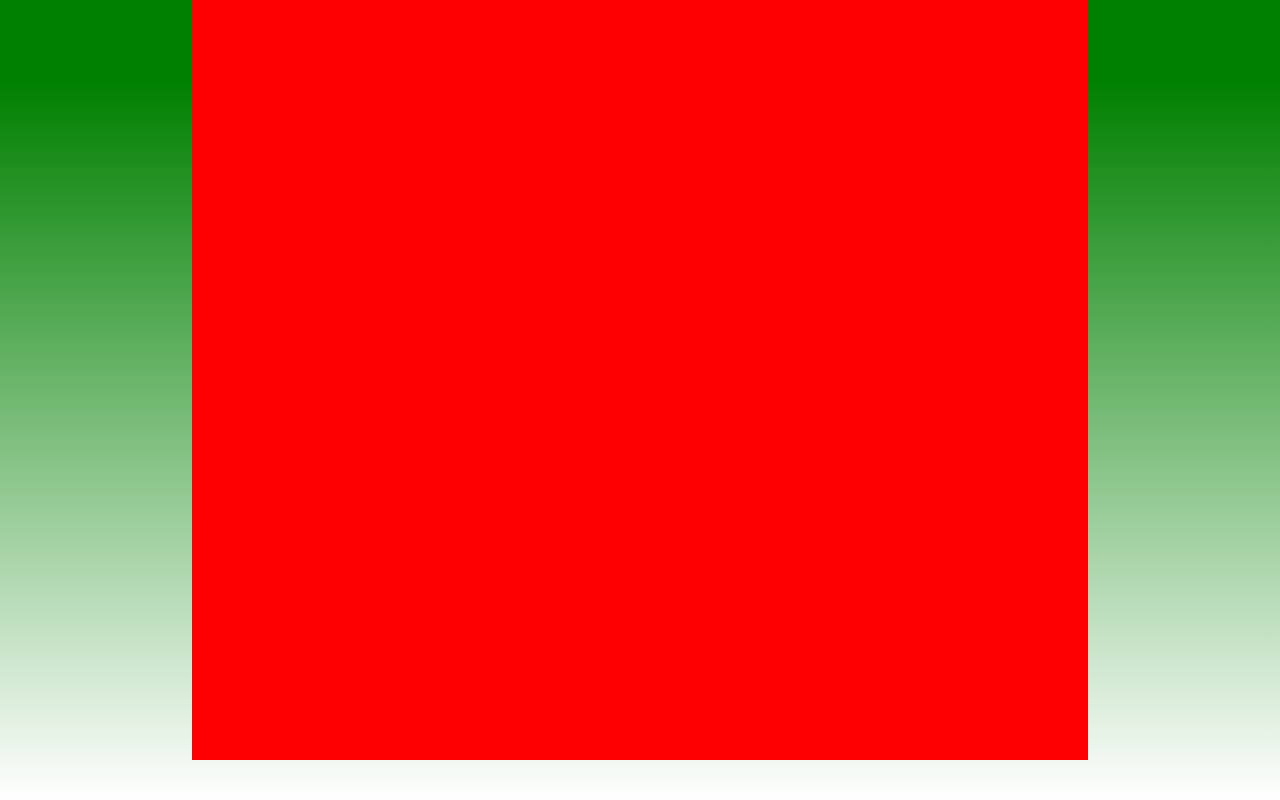
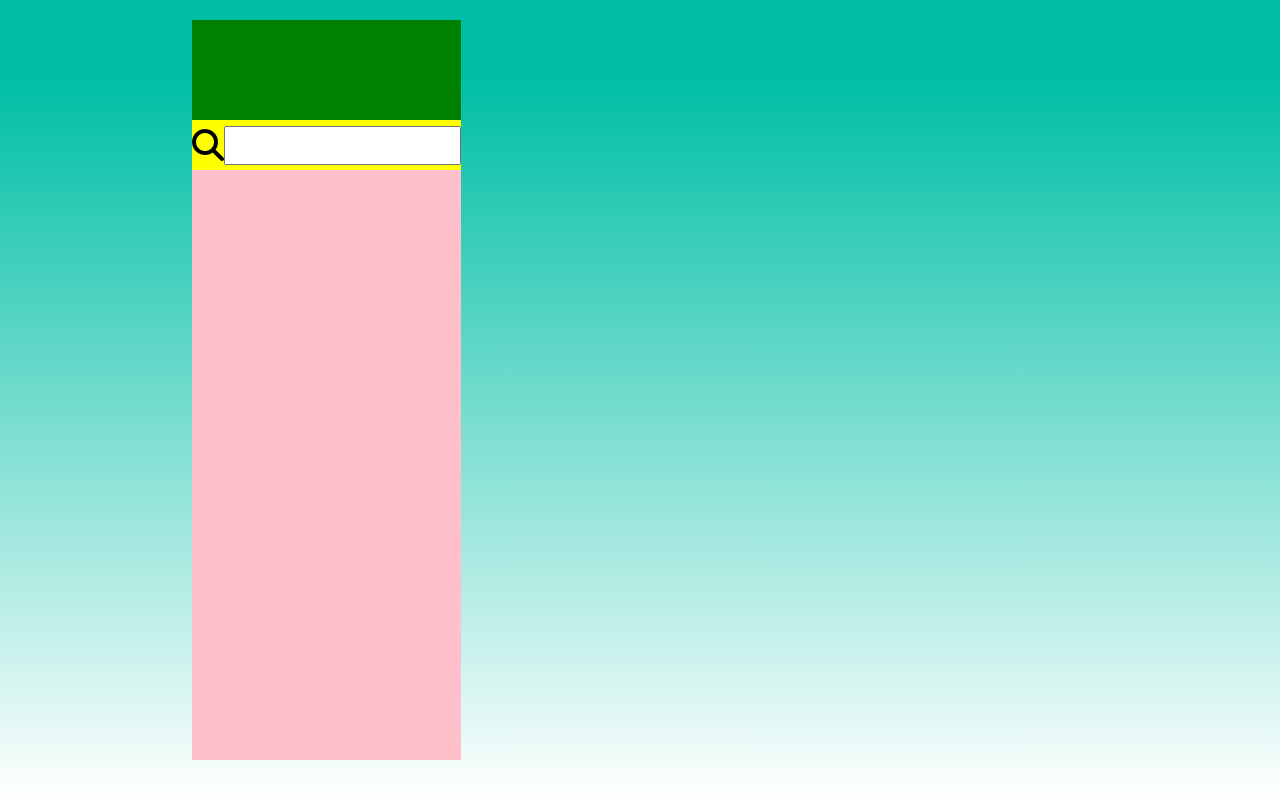
Before and after one commit to marcoC93/vue-boolzapp, a plain HTML site: page index.html in a window 1280 px wide. Drawn offline with nearby package versions, Linux system fonts and the light colour scheme.

Commit message:
fine struttura contatti (grafica da rifinire)

```diff
--- a/css/style.css
+++ b/css/style.css
@@ -5,17 +5,23 @@
 
 }
 #root {
-    background: linear-gradient(to bottom, green 10% , white 100% ) ;
+    background: linear-gradient(to bottom, #00bfa5 10% , white 100% ) ;
     height: 100vh;
 }
 .container {
     width: 70%;
-    height:  calc(100vh - 40px);
+    height:  calc(100% - 40px);
     padding-top: 20px;
     margin: auto;
-    background: red;
+    /* background: red; */
+    padding-top: 20px;
+}
+main {
+    height: 100%;
 }
 #contacts {
+    display: flex;
+    flex-direction: column;
     width: 30%;
     height: 100% ;
     float: left;
@@ -31,3 +37,25 @@
     float: left;
     background: pink;
 }
+#header-left {
+    height: 100px ;
+    background-color: green;
+}
+#header-right {
+    height: 100px ;
+    background-color: green;
+}
+#search-bar {
+    height: 50px;
+    display: flex;
+    align-items: center;
+
+}
+#search-bar input {
+    flex-grow: 1;
+    padding: 10px;
+}
+#chat-history {
+    flex-grow: 1;
+    background: pink;
+}
--- a/index.html
+++ b/index.html
@@ -3,6 +3,7 @@
     <head>
         <meta charset="utf-8">
         <script src="https://cdn.jsdelivr.net/npm/vue@2/dist/vue.js"></script>
+        <script src="https://kit.fontawesome.com/b1053c2d89.js" crossorigin="anonymous"></script>
         <link rel="shortcut icon" href="img/favicon.ico">
         <link rel="stylesheet" href="css/style.css">
         <title>Boolzap</title>
@@ -12,6 +13,16 @@
             <div class="container">
                 <main>
                     <aside id="contacts">
+                        <div id="header-left">
+
+                        </div>
+                        <div id="search-bar">
+                        <i class="fas fa-2x fa-search"></i>
+                        <input type="text" name="" value="">
+                        </div>
+                        <div id="chat-history">
+
+                        </div>
 
                     </aside>
                     <section id="chat">
```
